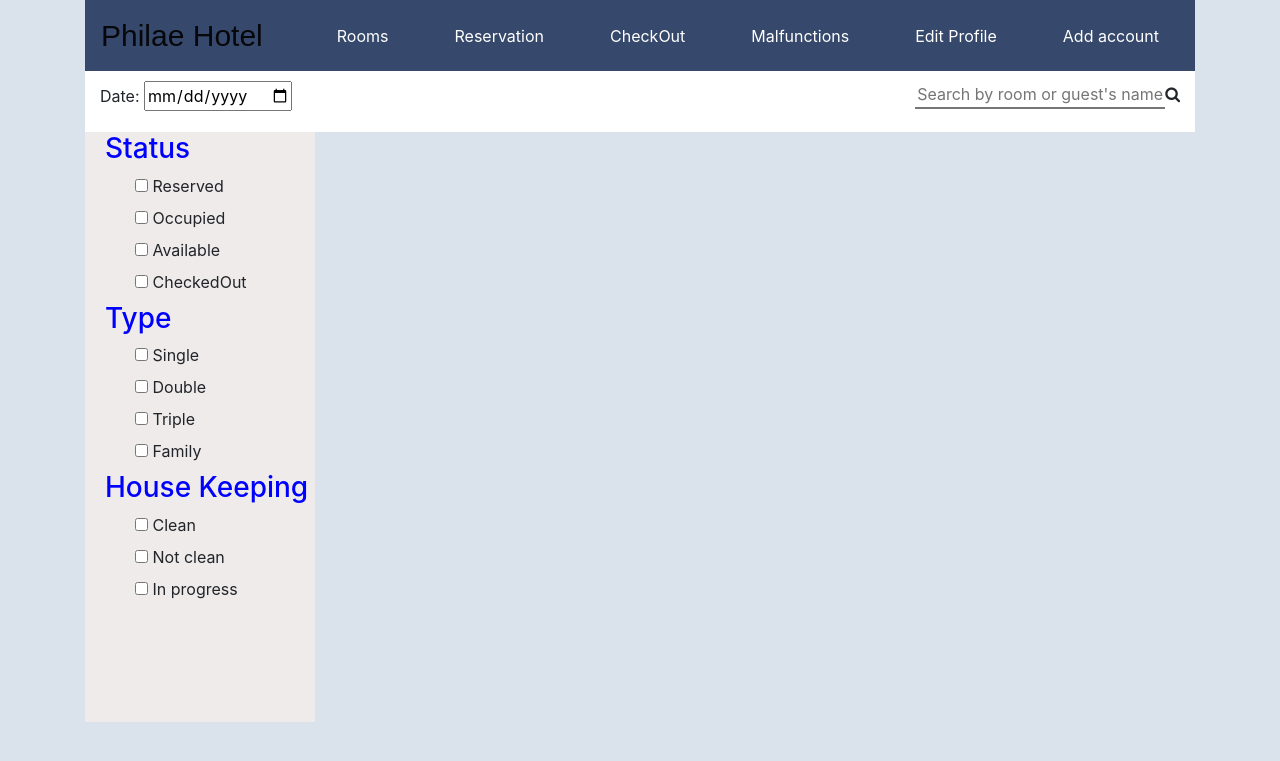
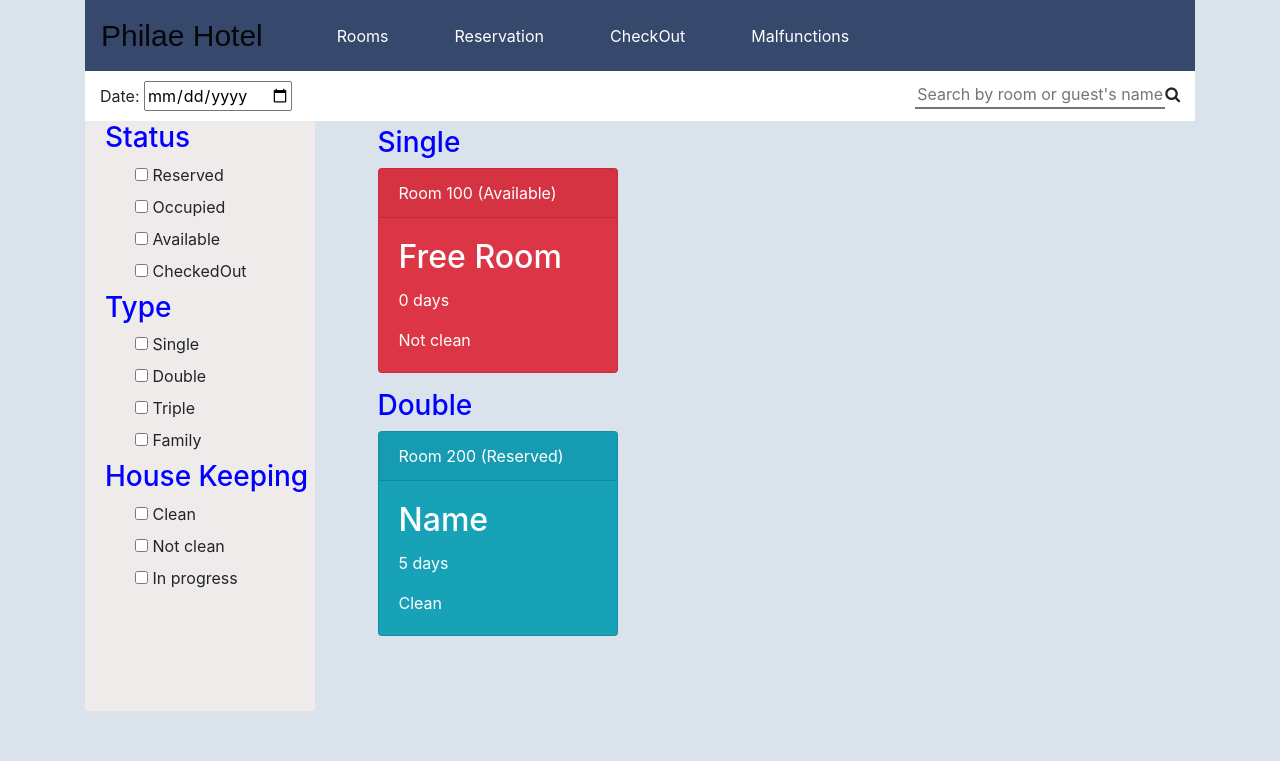
Before and after one commit to AhmedOAshour/Hotel-Management-System, a PHP site: page /Rooms.php in a window 1280 px wide. Shown: the top 761 px of the page. Run offline with PHP 8.4, Linux system fonts and the light colour scheme; some libraries are stand-ins or nearby versions.

Commit message:
nav and rooms

```diff
--- a/Rooms.php
+++ b/Rooms.php
@@ -19,6 +19,7 @@ session_start();
     .row{
         background-color:white;
         width:100%;
+        height:25px;
         margin:0;
         padding-top:10px;
     }
@@ -32,11 +33,24 @@ session_start();
         background-color:#EFEBEB;
         width:230px;
         height:590px;
+        position: relative;
+        top:15px;
+        right:15px;
     }
     h3{
         position:relative;
         left:20px;
         color:blue;
+    }
+    .title{
+        position: relative;
+        top:20px;
+        left:0px;
+    }
+    .card{
+        position: relative;
+        top:20px;
+        left:0px;
     }
 </style>
 <body>
@@ -54,6 +68,8 @@ session_start();
         </div>
     </div>
     <div class="container">
+        <div class="row">
+            <div class="col-3">
                 <ul class="nav flex-column left">
                     <h3>Status</h3>
                     <li class="nav-item">
@@ -88,5 +104,27 @@ session_start();
                     </li>
                 </ul>
             </div>
+            <div class="col-9">
+                <h3 class="title">Single</h3>
+                <div class="card text-white bg-danger mb-3" style="max-width: 15rem;">
+                    <div class="card-header">Room 100 (Available)</div>
+                        <div class="card-body">
+                            <h2 class="card-title">Free Room</h2>
+                            <p class="card-text">0 days</p>
+                            <p class="card-text">Not clean</p>
+                        </div>
+                </div>
+                <h3 class="title">Double</h3>
+                <div class="card text-white bg-info mb-3" style="max-width: 15rem;">
+                    <div class="card-header">Room 200 (Reserved)</div>
+                        <div class="card-body">
+                            <h2 class="card-title">Name</h2>
+                            <p class="card-text">5 days</p>
+                            <p class="card-text">Clean</p>
+                        </div>
+                </div>
+            </div>
+        </div>
+    </div>
 </body>
 </html>
--- a/nav.php
+++ b/nav.php
@@ -32,10 +32,10 @@
             <div class="collapse navbar-collapse" id="navbarSupportedContent">
               <ul class="navbar-nav mr-auto">
                 <li class="nav-item">
-                  <a class="nav-link" href="#">Rooms</a>
+                  <a class="nav-link" href="Rooms.php">Rooms</a>
                 </li>
                 <li class="nav-item">
-                  <a class="nav-link" href="#">Reservation</a>
+                  <a class="nav-link" href="reservation.php">Reservation</a>
                 </li>
                 <li class="nav-item">
                     <a class="nav-link" href="#">CheckOut</a>
@@ -43,12 +43,6 @@
                 <li class="nav-item">
                     <a class="nav-link" href="#">Malfunctions</a>
                 </li>
-                <li class="nav-item">
-                    <a class="nav-link" href="#">Edit Profile</a>
-                </li>
-                <li class="nav-item">
-                    <a class="nav-link" href="#">Add account</a>
-                </li>
             </ul>
             </div>
           </nav>
```
Lines whose indentation alone changed are shown as unchanged.
